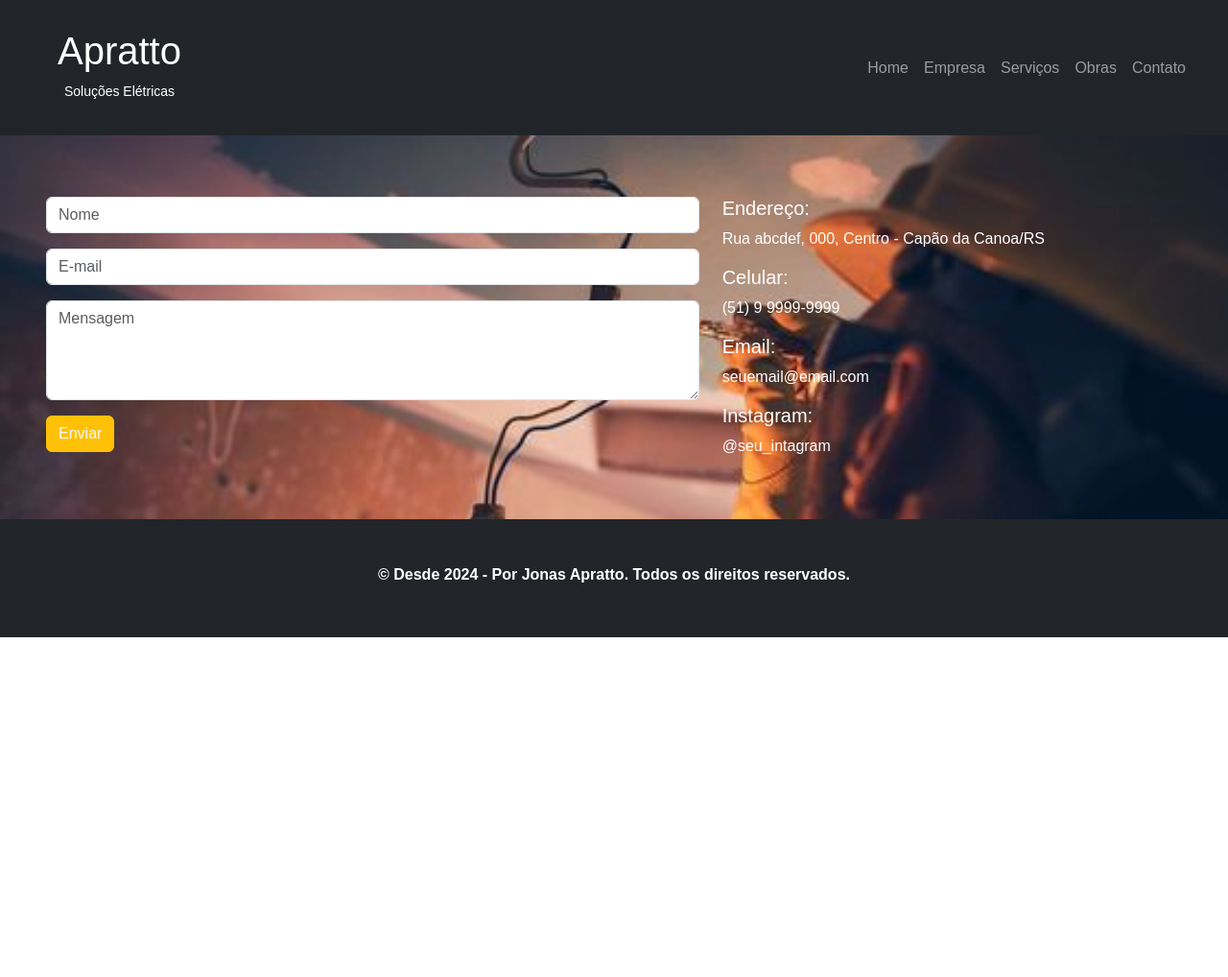
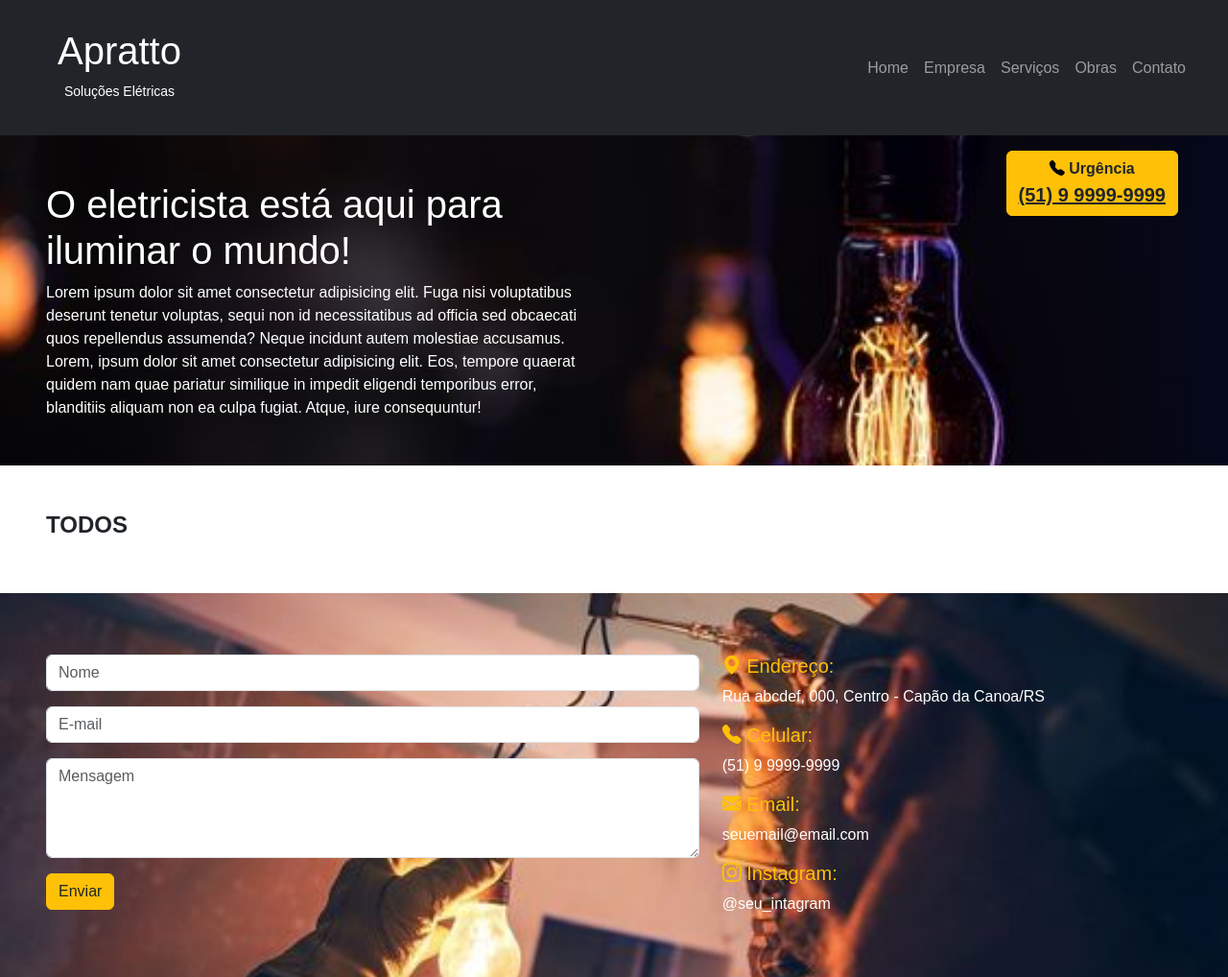
Before and after one commit to RodrigosRockenbach/site_cliente_AP, a plain HTML site: page index.html in a window 1280 px wide. Shown: the top 1018 px of the page at 96% size. Before the commit the page ends 800 px from the top, so only its background shows below. Drawn offline with nearby package versions, Linux system fonts and the light colour scheme.

Commit message:
adição do header

```diff
--- a/assets/style.css
+++ b/assets/style.css
@@ -7,6 +7,21 @@
 
 }
 
+header{
+    background-image: url('../assets/bg_img_Principal.jpg');
+    background-repeat: no-repeat;
+    background-size: cover;
+    background-position: center;
+}
+
+aside{
+    background-image: url('../assets/bg_imagemAP.jpg');
+    background-repeat: no-repeat;
+    background-size: cover;
+    background-position: center
+}
+
+
 #bg_img{
     background-size: cover;
     min-height: 40vh;
--- a/index.html
+++ b/index.html
@@ -8,11 +8,13 @@
     <!-- Latest compiled JavaScript -->
     <script src="https://cdn.jsdelivr.net/npm/bootstrap@5.3.2/dist/js/bootstrap.bundle.min.js"></script>
     <script src="https://ajax.googleapis.com/ajax/libs/jquery/3.7.1/jquery.min.js"></script>
+    <!--Icons bootstrap-->
+    <link rel="stylesheet" href="https://cdn.jsdelivr.net/npm/bootstrap-icons@1.11.3/font/bootstrap-icons.min.css">
     <title>Apratto</title>
     <link rel="stylesheet" href="assets/style.css">
 </head>
 <body>
-    <header>
+    <nav>
         <!--Barra de navegação com logotipo e link's responsivo-->
         <nav class="navbar navbar-expand-sm bg-dark navbar-dark p-4">
           <div class="container-fluid">
@@ -42,17 +44,40 @@
                     <a class="nav-link" href="#">Obras</a>
                   </li>
                   <li class="nav-item">
-                    <a class="nav-link" href="#">Contato</a>
+                    <a class="nav-link" href="#aside">Contato</a>
                   </li>
                 </ul>
               </div>
             </div>
           </div>
         </nav>
+    </nav>
+
+    <header>
+      <div class="container-fluid row">
+        <div class="col-sm p-5">
+          <h1>O eletricista está aqui para iluminar o mundo!</h1>
+          Lorem ipsum dolor sit amet consectetur adipisicing elit. Fuga nisi voluptatibus deserunt tenetur voluptas, sequi non id necessitatibus ad officia sed obcaecati quos repellendus assumenda? Neque incidunt autem molestiae accusamus. Lorem, ipsum dolor sit amet consectetur adipisicing elit. Eos, tempore quaerat quidem nam quae pariatur similique in impedit eligendi temporibus error, blanditiis aliquam non ea culpa fugiat. Atque, iure consequuntur!
+        </div>
+        <div class="col-sm">
+          <button class="bi bi-telephone-fill btn btn-warning  float-end m-3">
+            <strong class="text-dark">Urgência <br>
+              <a href="tel:+5551999701621" class="fs-5" style="color: inherit;">(51) 9 9999-9999</a>
+            </strong>
+          </button>
+        </div>
+      </div>
     </header>
 
+    <section></section>
+
+    <article class="p-5">
+      <h4><strong class="text-dark">TODOS</strong></h4>
+
+    </article>
+
     <!--Imagem de fundo com div form e contato-->
-    <aside class="container-fluid bg-image p-5" id="bg_img" style="background-image: url('./assets/bg_imagemAP.jpg');">
+    <aside class="container-fluid p-5">
       <div class="row">
         <!--Formulario de envio para o email-->
         <div class="col-sm-7">
@@ -61,7 +86,7 @@
             <input class="form-control mt-3" type="text" name="nome" id="nome" placeholder="Nome">
             <input class="form-control mt-3" type="email" name="email" id="email" placeholder="E-mail">
             <textarea class="form-control mt-3 pb-5" name="mensagem" id="mensagem" placeholder="Mensagem"></textarea>
-            <button type="submit" class="btn btn-warning mt-3 mb-3 text-light">Enviar</button>
+            <button type="submit" class="btn btn-warning mt-3 mb-3 text-dark">Enviar</button>
           </form>
 
           <div class="alert alert-danger d-none">
@@ -69,14 +94,17 @@
           </div>
         <!--Espaço destinado aos dados de contatos-->
         </div>
-        <div class="col-sm-5 mt-3">
-          <h5>Endereço: </h5>
+        <div class="col-sm-5 mt-3" >
+          <h5 class="bi bi-geo-alt-fill text-warning"> Endereço: </h5>
           <p>Rua abcdef, 000, Centro - Capão da Canoa/RS</p>
-          <h5>Celular: </h5>
+
+          <h5 class="bi bi-telephone-fill text-warning"> Celular: </h5>
           <p>(51) 9 9999-9999</p>
-          <h5>Email: </h5>
+
+          <h5 class="bi bi-envelope-fill text-warning"> Email: </h5>
           <p>seuemail@email.com</p>
-          <h5>Instagram: </h5>
+
+          <h5 class="bi bi-instagram text-warning"> Instagram: </h5>
           <p>@seu_intagram</p>
         </div>
 
```
Also changed, not shown: assets/bg_img_Principal.jpg (added).
